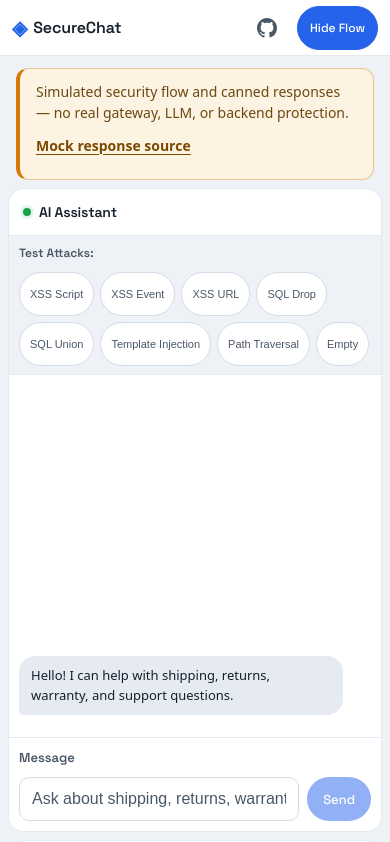
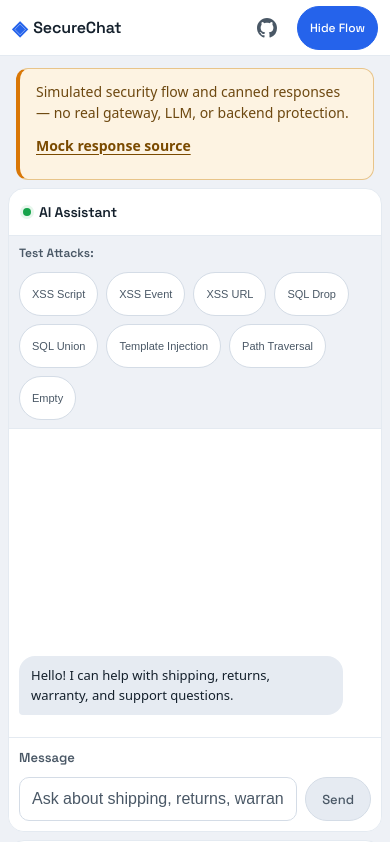
Before and after one commit to qusaismael/secure-chatbot-website, a React (Vite) app in the folder frontend/: page / in a window 390 px wide. Shown: the top 842 px of the page. Built offline with nearby package versions, Linux system fonts and the light colour scheme.

Commit message:
fix: give disabled composer and chips a clear neutral state

```diff
--- a/frontend/src/components/Chat.css
+++ b/frontend/src/components/Chat.css
@@ -74,7 +74,8 @@
 }
 
 .test-btn:disabled {
-  opacity: 0.5;
+  background: var(--bg-tertiary);
+  color: var(--text-muted);
   cursor: not-allowed;
 }
 
@@ -245,7 +246,9 @@
 }
 
 .input-area button:disabled {
-  opacity: 0.5;
+  background: var(--bg-tertiary);
+  border: 1px solid var(--border);
+  color: var(--text-secondary);
   cursor: not-allowed;
 }
 
@@ -320,7 +323,7 @@
   }
 
   .input-area {
-    gap: 10px;
+    gap: 12px;
     padding: 12px;
   }
 
@@ -346,11 +349,11 @@
   }
 
   .test-buttons {
-    gap: 6px;
+    gap: 8px;
   }
 
   .test-btn {
-    padding: 6px 10px;
+    padding: 6px 12px;
     font-size: 11px;
   }
 
```
